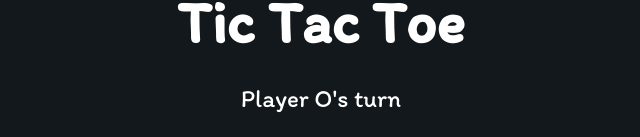
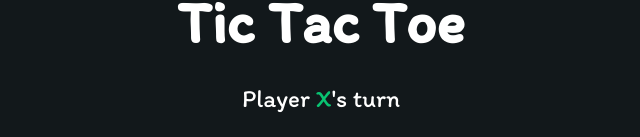
Before and after one commit to anas-didi95/react-tic-tac-toe, a React (Create React App) app in the folder webapp/: page / in a window 1280 px wide. Shown: the part 143-280 px from the top of the page, without its empty margins (319-959 px from the left). Built offline with nearby package versions, Linux system fonts and the light colour scheme.

Commit message:
REF: Refactor Player component

```diff
--- a/webapp/src/App.tsx
+++ b/webapp/src/App.tsx
@@ -6,12 +6,12 @@ import Title from "./components/Title"
 import { useGameContext } from "./utils/contexts/GameContext"
 
 const App: React.FC<{}> = () => {
-  const { placeList, playTurn } = useGameContext()
+  const { placeList, turn, playTurn } = useGameContext()
 
   return (
     <main className="background">
       <Title />
-      <Display />
+      <Display turn={turn} />
       <Container>
         {placeList.map((place, i) => (
           <Tile key={`tile${i}`} place={place} playTurn={() => playTurn(i)} />
--- a/webapp/src/components/Display/index.tsx
+++ b/webapp/src/components/Display/index.tsx
@@ -1,8 +1,10 @@
+import Player from "../Player"
 import "./style.scss"
 
-const Display: React.FC<{}> = () => (
+const Display: React.FC<{ turn: number }> = ({ turn }) => (
   <section className="display">
-    Player <span className="display-player playerX">O</span>'s turn
+    Player <Player place={turn} />
+    's turn
   </section>
 )
 
--- /dev/null
+++ b/webapp/src/components/Player/index.tsx
@@ -0,0 +1,11 @@
+import "./style.scss"
+
+const players = [{ label: "X" }, { label: "O" }]
+
+const Player: React.FC<{ place: number }> = ({ place }) => (
+  <span className={place === 0 ? "player-x" : place === 1 ? "player-o" : ""}>
+    {place !== -1 && players[place].label}
+  </span>
+)
+
+export default Player
--- /dev/null
+++ b/webapp/src/components/Player/style.scss
@@ -0,0 +1,7 @@
+.player-x {
+  color: #09c372;
+}
+
+.player-o {
+  color: #498afb;
+}
--- a/webapp/src/components/Tile/index.tsx
+++ b/webapp/src/components/Tile/index.tsx
@@ -1,12 +1,5 @@
+import Player from "../Player"
 import "./style.scss"
-
-const players = [{ label: "X" }, { label: "O" }]
-
-const Player: React.FC<{ place: number }> = ({ place }) => (
-  <span className={place === 0 ? "player-x" : place === 1 ? "player-o" : ""}>
-    {place !== -1 && players[place].label}
-  </span>
-)
 
 const Tile: React.FC<{ place: number; playTurn: () => void }> = ({
   place,
--- a/webapp/src/components/Tile/style.scss
+++ b/webapp/src/components/Tile/style.scss
@@ -14,11 +14,3 @@
 .tile:hover {
   background-color: yellow;
 }
-
-.player-x {
-  color: #09c372;
-}
-
-.player-o {
-  color: #498afb;
-}
--- a/webapp/src/utils/contexts/GameContext.tsx
+++ b/webapp/src/utils/contexts/GameContext.tsx
@@ -12,7 +12,7 @@ const GameContext = createContext<{
 }>(initialState)
 
 const GameProvider: React.FC<{ children: ReactNode }> = ({ children }) => {
-  const [turn, setTurn] = useState(1)
+  const [turn, setTurn] = useState(0)
   const [placeList, setPlaceList] = useState([
     -1, -1, -1, -1, -1, -1, -1, -1, -1,
   ])
@@ -21,13 +21,12 @@ const GameProvider: React.FC<{ children: ReactNode }> = ({ children }) => {
       return
     }
 
-    const newTurn = (turn + 1) % 2
     setPlaceList((prev) => [
       ...prev.slice(0, idx),
-      newTurn,
+      turn,
       ...prev.slice(idx + 1),
     ])
-    setTurn(newTurn)
+    setTurn((prev) => (prev + 1) % 2)
   }
 
   return (
```
